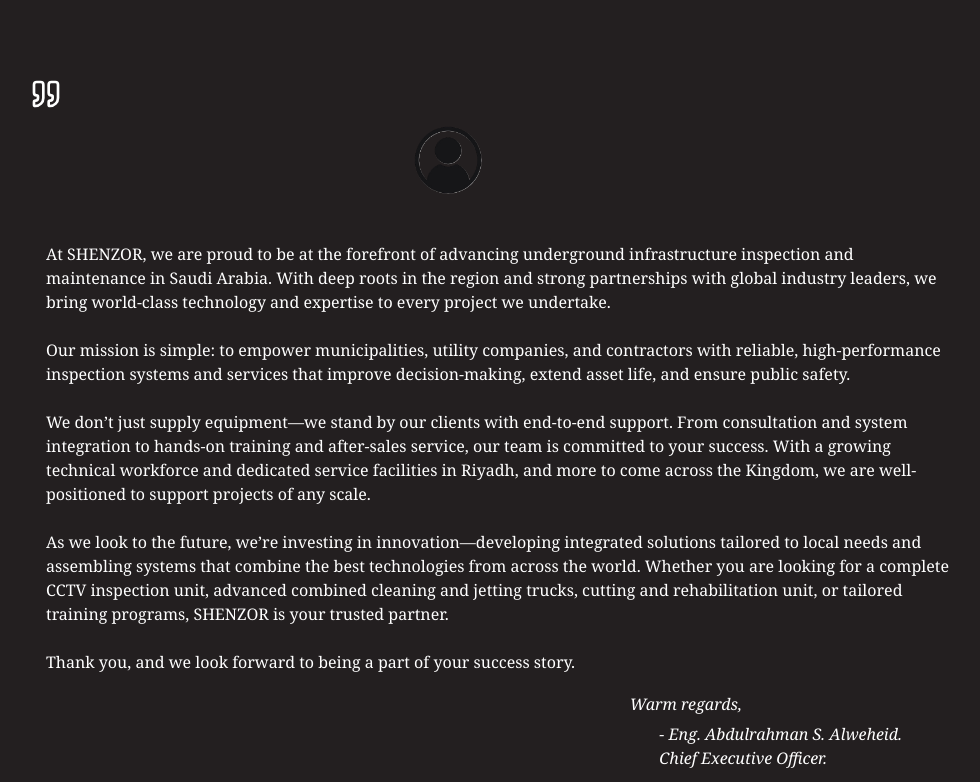
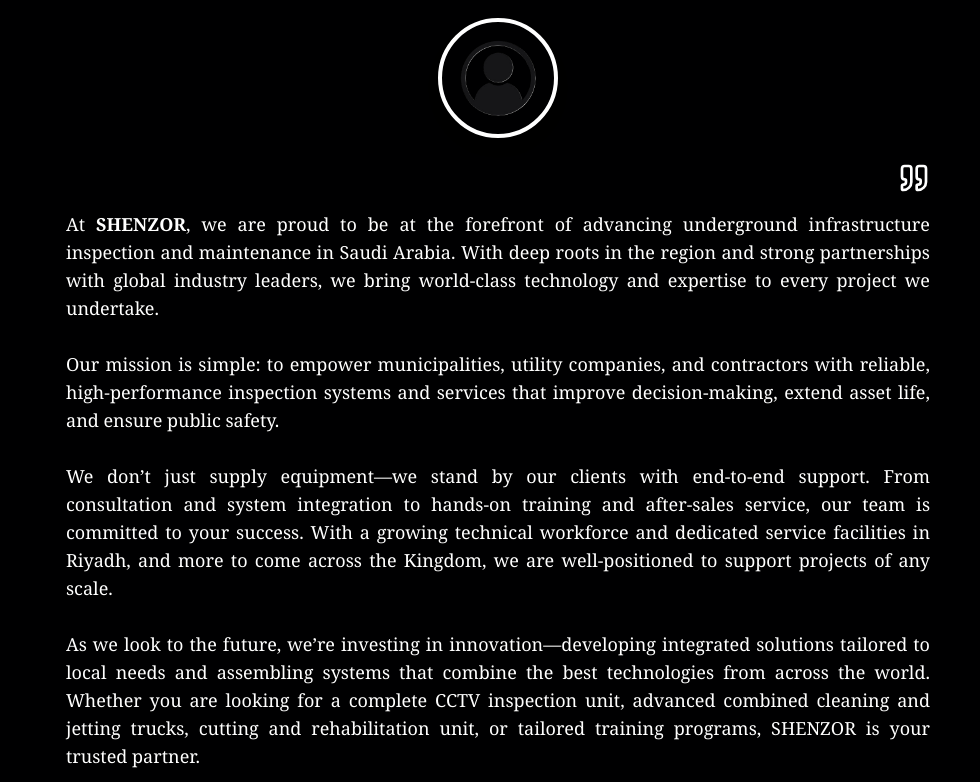
Before and after one commit to Maheshmurali/frontend, a Next.js app: page / in a window 1280 px wide. Shown: the part 2298-3080 px from the top of the page, without its empty margins (142-1122 px from the left). Built offline with nearby package versions, Linux system fonts and the light colour scheme.

Commit message:
alignment updates in small screen

```diff
--- a/app/page.tsx
+++ b/app/page.tsx
@@ -1,54 +1,94 @@
-import PartnerHighlites from '@/app/component/homepage/Partnerhightlite'
-import HeaderSlide from './component/homepage/Homeprofileslide'
-import Image from 'next/image'
-import ClientList from './component/homepage/clients'
-import { Quote } from "lucide-react";
-
+import PartnerHighlites from '@/app/component/homepage/Partnerhightlite';
+import HeaderSlide from './component/homepage/Homeprofileslide';
+import Image from 'next/image';
+import ClientList from './component/homepage/clients';
+import { Quote } from 'lucide-react';
 
 function Homepage() {
-  const isLoaded = true
+  const isLoaded = true;
+
   return (
-    <div className=''>
+    <div>
       <HeaderSlide />
       <PartnerHighlites />
       <ClientList />
-      <section className={`py-20 bg-drakGray mt-4 ${isLoaded ? 'animate-fade-in animate-delay-400' : 'opacity-0'}`}>
-    <div className="container mx-auto px-4">
-      <h2 className="text-white text-3xl font-bold text-center mb-12"><span className="text-main">M</span>essage From CEO</h2>
-      <div className=" md:flex-col justify-between items-center align-items-middle py-8">
+
+      {/* CEO Message Section */}
+      <section
+        className={`py-16 bg-darkGray mt-6 ${
+          isLoaded ? 'animate-fade-in animate-delay-400' : 'opacity-0'
+        }`}
+      >
+        <div className="container mx-auto px-4 max-w-4xl">
+          {/* Heading */}
+          <h2 className="text-white text-2xl sm:text-3xl md:text-4xl font-bold text-center mb-6">
+            <span className="text-main">M</span>essage From CEO
+          </h2>
+
+          {/* CEO Image (Centered) */}
+          <div className="flex justify-center mb-6">
+            <Image
+              src="/user.png"
+              alt="CEO image"
+              width={120}
+              height={120}
+              className="rounded-full border-4 border-white shadow-lg"
+            />
+          </div>
+
+          {/* Message Content */}
+          <div className="bg-opacity-10 rounded-lg relative">
+            {/* Quote Icon (Right Side) */}
+            <div className="flex justify-end mb-4">
               <Quote className="w-8 h-8 text-white" />
-        <div className='flex w-1/2 justify-end'>
-        <Image src="/user.png" alt='Ceo image' width={100} height={100}/>
             </div>
-        <div className='p-4 py-8'>
-          <p className='text-white font-serif flex relative'>
-         At SHENZOR, we are proud to be at the forefront of advancing underground infrastructure inspection and maintenance in Saudi Arabia.
-          With deep roots in the region and strong partnerships with global industry leaders, we bring world-class technology and expertise to
-          every project we undertake.<br/><br/>
-        Our mission is simple: to empower municipalities, utility companies, and contractors with reliable, high-performance inspection systems
-        and services that improve decision-making, extend asset life, and ensure public safety.<br/><br/>
-        We don’t just supply equipment—we stand by our clients with end-to-end support. From consultation and system integration to hands-on
-        training and after-sales service, our team is committed to your success. With a growing technical workforce and dedicated service
-        facilities in Riyadh, and more to come across the Kingdom, we are well-positioned to support projects of any scale.<br/><br/>
-        As we look to the future, we’re investing in innovation—developing integrated solutions tailored to local needs and assembling
-        systems that combine the best technologies from across the world. Whether you are looking for a complete CCTV inspection unit,
-         advanced combined cleaning and jetting trucks, cutting and rehabilitation unit, or tailored training programs, SHENZOR is your
-          trusted partner.<br/><br/>
-        Thank you, and we look forward to being a part of your success story.
-        <span className='flex absolute right-52 top-[450px] italic'>Warm regards,</span>
-        <span className='flex flex-col absolute right-12 top-[480px] italic'>
-        <span className=''>- Eng. Abdulrahman S. Alweheid.</span>
-        <span>Chief Executive Officer.</span>
 
-        </span>
+            {/* CEO Message */}
+            <div className="text-white font-serif text-base sm:text-lg leading-relaxed text-justify">
+              <p>
+                At <strong>SHENZOR</strong>, we are proud to be at the forefront of advancing
+                underground infrastructure inspection and maintenance in Saudi Arabia. With deep
+                roots in the region and strong partnerships with global industry leaders, we bring
+                world-class technology and expertise to every project we undertake.
               </p>
+              <br />
+              <p>
+                Our mission is simple: to empower municipalities, utility companies, and
+                contractors with reliable, high-performance inspection systems and services that
+                improve decision-making, extend asset life, and ensure public safety.
+              </p>
+              <br />
+              <p>
+                We don’t just supply equipment—we stand by our clients with end-to-end support.
+                From consultation and system integration to hands-on training and after-sales
+                service, our team is committed to your success. With a growing technical workforce
+                and dedicated service facilities in Riyadh, and more to come across the Kingdom, we
+                are well-positioned to support projects of any scale.
+              </p>
+              <br />
+              <p>
+                As we look to the future, we’re investing in innovation—developing integrated
+                solutions tailored to local needs and assembling systems that combine the best
+                technologies from across the world. Whether you are looking for a complete CCTV
+                inspection unit, advanced combined cleaning and jetting trucks, cutting and
+                rehabilitation unit, or tailored training programs, SHENZOR is your trusted
+                partner.
+              </p>
+              <br />
+              <p>Thank you, and we look forward to being a part of your success story.</p>
+            </div>
+
+            {/* Signature (Right-Aligned) */}
+            <div className="mt-8 text-white italic text-right">
+              <p>Warm regards,</p>
+              <p className="font-semibold">- Eng. Abdulrahman S. Alweheid</p>
+              <p className="text-sm">Chief Executive Officer</p>
             </div>
           </div>
         </div>
       </section>
-
     </div>
-  )
+  );
 }
 
-export default Homepage
+export default Homepage;
```
Lines whose indentation alone changed are shown as unchanged.
